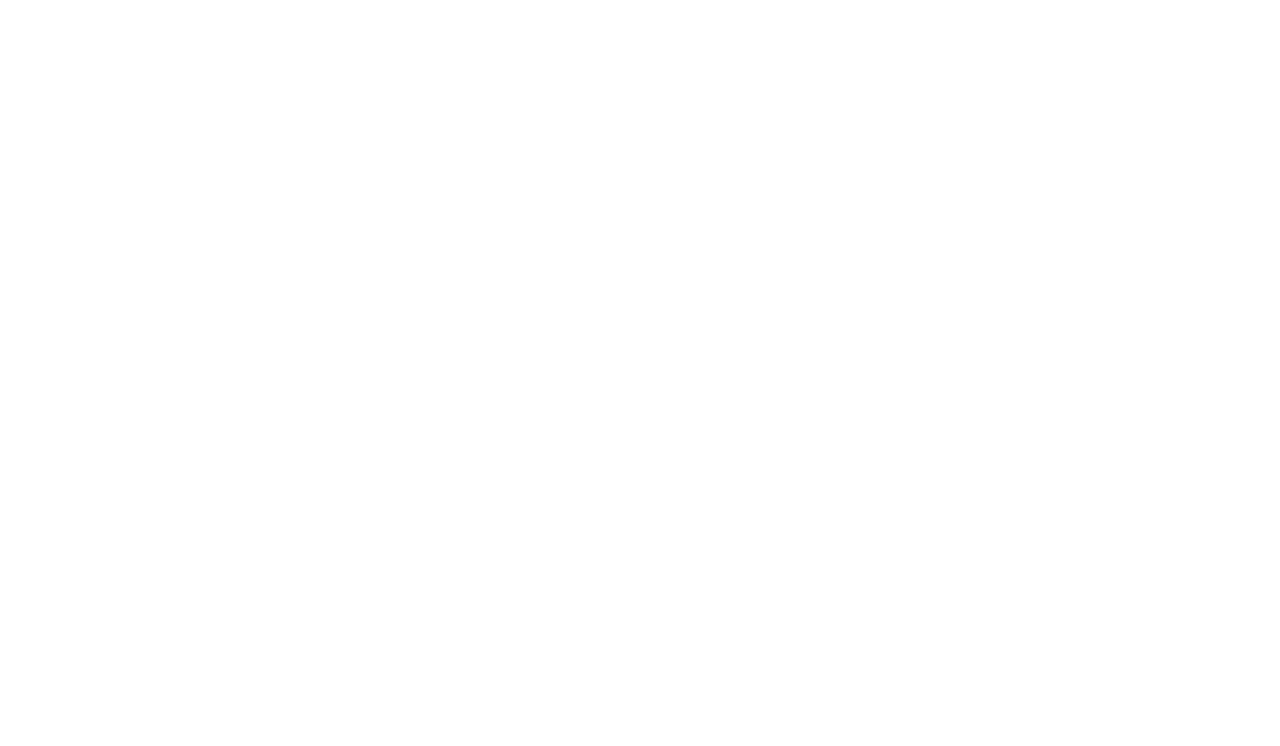
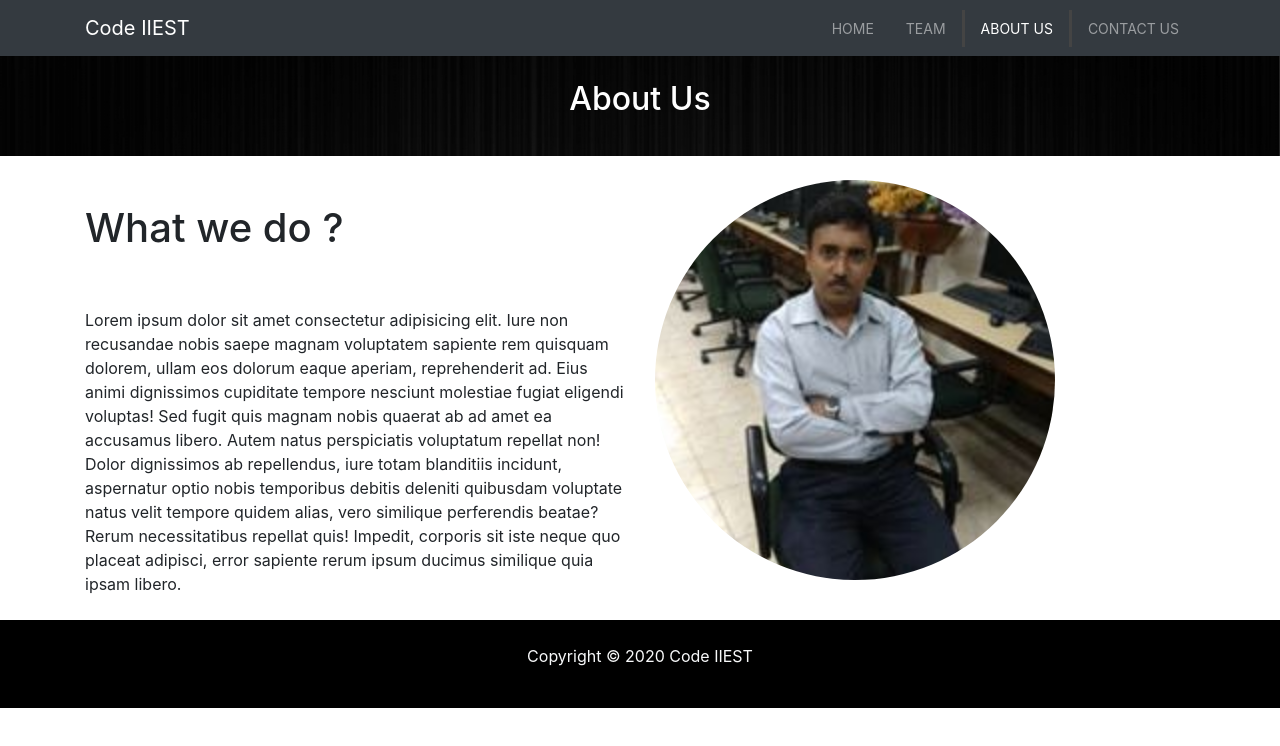
Before and after one commit to shivam-51/CODEIIEST, a plain HTML site: page about.html in a window 1280 px wide. Drawn offline with nearby package versions, Linux system fonts and the light colour scheme; some packages are replaced by stand-ins of ours; a script that the page names is missing.

Commit message:
Added About Us page

```diff
--- a/about.html
+++ b/about.html
@@ -0,0 +1,99 @@
+<!DOCTYPE html>
+<html lang="en">
+<head>
+    <meta charset="UTF-8">
+    <meta name="viewport" content="width=device-width, initial-scale=1.0">
+    <title>Code IIEST</title>
+    <link rel="stylesheet" href="https://use.fontawesome.com/releases/v5.6.3/css/all.css" integrity="sha384-UHRtZLI+pbxtHCWp1t77Bi1L4ZtiqrqD80Kn4Z8NTSRyMA2Fd33n5dQ8lWUE00s/" crossorigin="anonymous"/>
+    <link rel="stylesheet" href="https://stackpath.bootstrapcdn.com/bootstrap/4.4.1/css/bootstrap.min.css" integrity="sha384-Vkoo8x4CGsO3+Hhxv8T/Q5PaXtkKtu6ug5TOeNV6gBiFeWPGFN9MuhOf23Q9Ifjh" crossorigin="anonymous">
+    <link rel="stylesheet" href="css/style.css">
+</head>
+<body>
+
+    <!-- NAVBAR -->
+    <nav class="navbar navbar-expand-sm navbar-dark bg-dark">
+        <div class="container">
+            <a href="index.html" class="navbar-brand">Code IIEST</a>
+            <button class="navbar-toggler" data-target="#navbarCollapse" data-toggle="collapse">
+                <span class="navbar-toggler-icon"></span>
+            </button>
+
+            <div class="collapse navbar-collapse" id="navbarCollapse">
+                <ul class="navbar-nav ml-auto">
+                    <li class="nav-item">
+                        <a href="index.html" class="nav-link">Home</a>
+                    </li>
+                    <li class="nav-item ">
+                        <a href="team.html" class="nav-link">Team</a>
+                    </li>
+                    <li class="nav-item active">
+                        <a href="about.html" class="nav-link">About us</a>
+                    </li>
+                    <li class="nav-item">
+                        <a href="contact.html" class="nav-link">Contact Us</a>
+                    </li>
+                </ul>
+            </div>
+        </div>
+    </nav>
+
+    <!-- HEADER -->
+
+    <section id="page-header">
+        <div class="header-overlay">
+            <div class="row">
+                <div class="col">
+                    <div class="container pt-4">
+                        <h2>About Us</h2>
+                    </div>
+                </div>
+            </div>
+        </div>
+    </section>
+
+    <!-- MAIN BODY -->
+    <section id="about">
+        <div class="container">
+            <div class="row">
+                <div class="col-md-6">
+                    <h1 class="py-5">What we do ?</h1>
+                    <p>Lorem ipsum dolor sit amet consectetur adipisicing elit. Iure non recusandae nobis saepe magnam voluptatem sapiente rem quisquam dolorem, ullam eos dolorum eaque aperiam, reprehenderit ad. Eius animi dignissimos cupiditate tempore nesciunt molestiae fugiat eligendi voluptas! Sed fugit quis magnam nobis quaerat ab ad amet ea accusamus libero. Autem natus perspiciatis voluptatum repellat non! Dolor dignissimos ab repellendus, iure totam blanditiis incidunt, aspernatur optio nobis temporibus debitis deleniti quibusdam voluptate natus velit tempore quidem alias, vero similique perferendis beatae? Rerum necessitatibus repellat quis! Impedit, corporis sit iste neque quo placeat adipisci, error sapiente rerum ipsum ducimus similique quia ipsam libero.</p>
+                </div>
+                <div class="col-md-6 hover01 column py-4">
+                    <div>
+                        <figure><img src="img/sk_sir.jpg" class="img img-fluid rounded-circle about-image" width="400" height="400"/></figure>
+                        <!-- <span>Prof Shyamalendu Kandar</span> -->
+                    </div>
+                </div>
+            </div>
+
+        </div>
+    </section>
+
+    <!-- FOOTER -->
+    <div class="footer">
+        <footer id="mainfooter" class="text-center p-4 text-light">
+            <div class="container">
+                <div class="row">
+                    <div class="col">
+                        <p>Copyright &copy; <span id="year"></span> Code IIEST  </p>
+                    </div>
+            </div>
+            </div>
+        </footer>
+    </div>
+
+
+    <script src="https://code.jquery.com/jquery-3.3.1.min.js"integrity="sha256-FgpCb/KJQlLNfOu91ta32o/NMZxltwRo8QtmkMRdAu8="crossorigin="anonymous"></script>
+    <script src="https://cdn.jsdelivr.net/npm/popper.js@1.16.0/dist/umd/popper.min.js" integrity="sha384-Q6E9RHvbIyZFJoft+2mJbHaEWldlvI9IOYy5n3zV9zzTtmI3UksdQRVvoxMfooAo" crossorigin="anonymous"></script>
+    <script src="https://stackpath.bootstrapcdn.com/bootstrap/4.4.1/js/bootstrap.min.js" integrity="sha384-wfSDF2E50Y2D1uUdj0O3uMBJnjuUD4Ih7YwaYd1iqfktj0Uod8GCExl3Og8ifwB6" crossorigin="anonymous"></script>
+    <script src="https://cdnjs.cloudflare.com/ajax/libs/ekko-lightbox/5.3.0/ekko-lightbox.min.js" integrity="sha256-Y1rRlwTzT5K5hhCBfAFWABD4cU13QGuRN6P5apfWzVs=" crossorigin="anonymous"></script>
+    <script>
+        //get the current year to display at bottom
+        $('#year').text(new Date().getFullYear());
+    </script>
+
+</body>
+
+
+</html>
--- a/css/style.css
+++ b/css/style.css
@@ -108,3 +108,15 @@ body{
 .btn-danger-light{
     background-color: rgb(177, 23, 23);
 }
+
+/* Zoom In #1 */
+.hover01 figure img {
+	-webkit-transform: scale(1);
+	transform: scale(1);
+	-webkit-transition: .3s ease-in-out;
+	transition: .3s ease-in-out;
+}
+.hover01 figure:hover img {
+	-webkit-transform: scale(1.1);
+	transform: scale(1.1);
+}
```
Also changed, not shown: img/sk_sir.jpg (added).
